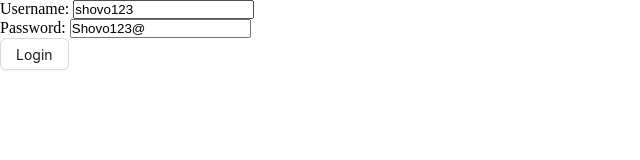
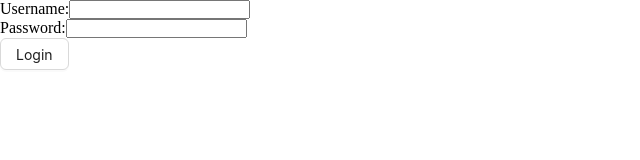
Before and after one commit to NaimurAlltime/university-management-client, a React (Vite) app: page /login in a window 1280 px wide. Shown: the top 160 px of the page, without its empty margins (0-640 px from the left). Built offline with nearby package versions, Linux system fonts and the light colour scheme.

Commit message:
Share Form Context Using FormProvider

```diff
--- /dev/null
+++ b/src/components/form/CRForm.tsx
@@ -0,0 +1,12 @@
+import { FormProvider, useForm } from "react-hook-form";
+
+function CRForm({ onSubmit, children }) {
+  const methods = useForm();
+  return (
+    <FormProvider {...methods}>
+      <form onSubmit={methods.handleSubmit(onSubmit)}>{children}</form>
+    </FormProvider>
+  );
+}
+
+export default CRForm;
--- /dev/null
+++ b/src/components/form/CRInput.tsx
@@ -0,0 +1,13 @@
+import { useFormContext } from "react-hook-form";
+
+function CRInput({ type, name, label }) {
+  const { register } = useFormContext();
+  return (
+    <>
+      {label ? label : null}
+      <input type={type} id={name} {...register(name)} />
+    </>
+  );
+}
+
+export default CRInput;
--- a/src/pages/Login.tsx
+++ b/src/pages/Login.tsx
@@ -1,59 +1,62 @@
 import { Button } from "antd";
-import { FieldValues, useForm } from "react-hook-form";
+import { FieldValues } from "react-hook-form";
 import { useLoginMutation } from "../redux/features/auth/authApi";
 import { useAppDispatch } from "../redux/hooks";
-import { TUser, setUser } from "../redux/features/auth/authSlice";
-import { verifyToken } from "../utils/verifyToken";
+// import { TUser, setUser } from "../redux/features/auth/authSlice";
+// import { verifyToken } from "../utils/verifyToken";
 import { useNavigate } from "react-router-dom";
-import { toast } from "sonner";
+// import { toast } from "sonner";
+import CRForm from "../components/form/CRForm";
+import CRInput from "../components/form/CRInput";
 
 function Login() {
   const navigate = useNavigate();
-  const { register, handleSubmit } = useForm({
-    defaultValues: {
-      username: "shovo123",
-      password: "Shovo123@",
-    },
-  });
+  // const { register, handleSubmit } = useForm({
+  //   defaultValues: {
+  //     username: "shovo123",
+  //     password: "Shovo123@",
+  //   },
+  // });
   const [login] = useLoginMutation();
 
   const dispatch = useAppDispatch();
 
   const handleLogin = async (data: FieldValues) => {
-    const toastId = toast.loading("Log in loading");
-    try {
-      const userInfo = {
-        username: data.username,
-        password: data.password,
-      };
+    console.log(data);
+    // const toastId = toast.loading("Log in loading");
+    // try {
+    //   const userInfo = {
+    //     username: data.username,
+    //     password: data.password,
+    //   };
 
-      const res = await login(userInfo).unwrap();
+    //   const res = await login(userInfo).unwrap();
 
-      const user: TUser = verifyToken(res.data.token);
+    //   const user: TUser = verifyToken(res.data.token);
 
-      dispatch(setUser({ user: user, token: res.data.token }));
-      toast.success("Login Successfully done!", {
-        id: toastId,
-        duration: 2000,
-      });
-      navigate(`/${user.role}/dashboard`);
-    } catch (error) {
-      toast.error("something went wrong!", { id: toastId, duration: 2000 });
-    }
+    //   dispatch(setUser({ user: user, token: res.data.token }));
+    //   toast.success("Login Successfully done!", {
+    //     id: toastId,
+    //     duration: 2000,
+    //   });
+    //   navigate(`/${user.role}/dashboard`);
+    // } catch (error) {
+    //   toast.error("something went wrong!", { id: toastId, duration: 2000 });
+    // }
   };
 
   return (
-    <form onSubmit={handleSubmit(handleLogin)}>
+    <CRForm onSubmit={handleLogin}>
       <div>
-        <label htmlFor="username">Username: </label>
-        <input type="text" id="username" {...register("username")} />
+        {/* <label htmlFor="username">Username: </label> */}
+        <CRInput type="text" name="username" label="Username:" />
       </div>
       <div>
-        <label htmlFor="password">Password: </label>
-        <input type="text" id="password" {...register("password")} />
+        {/* <label htmlFor="password">Password: </label> */}
+        <CRInput type="text" name="password" label="Password:" />
       </div>
       <Button htmlType="submit">Login</Button>
-    </form>
+    </CRForm>
   );
 }
 
```
